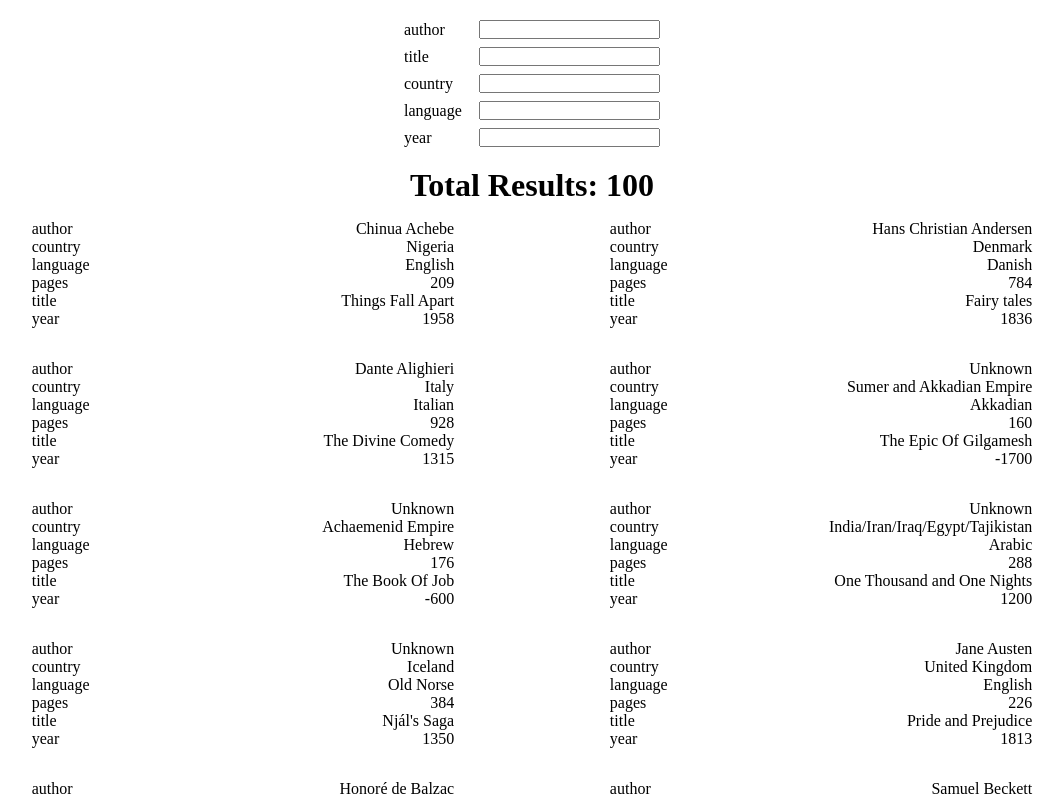
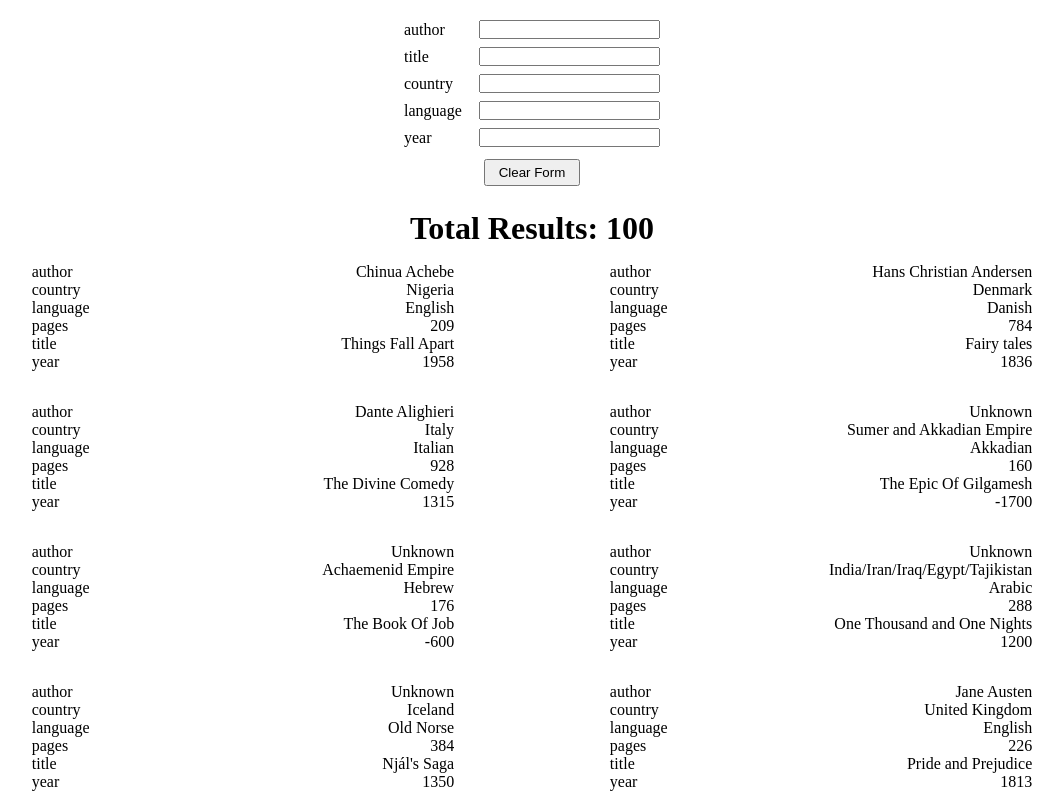
Before and after one commit to derrickholleman/books-filter-challenge, a React (Create React App) app: page / in a window 1280 px wide. Shown: the top 798 px of the page, without its empty margins (108-1172 px from the left). Built offline with nearby package versions, Linux system fonts and the light colour scheme.

Commit message:
added clear form button

```diff
--- a/src/App.css
+++ b/src/App.css
@@ -10,9 +10,7 @@ h1 {
 .books {
   display: flex;
   flex-wrap: wrap;
-  align-items: center;
   justify-content: space-evenly;
-  margin: 0 auto;
 }
 
 .book {
@@ -37,6 +35,13 @@ h1 {
   align-items: center;
 }
 
+.clear-form-btn {
+  margin: .5rem auto;
+  padding: .25rem .5rem;
+  width: 6rem;
+  cursor: pointer;
+}
+
 label {
   min-width: 75px;
 }
--- a/src/SearchForm.jsx
+++ b/src/SearchForm.jsx
@@ -33,6 +33,14 @@ const SearchForm = ({
 
   const handleYearChange = (e) => {
     setYearSearchText(e.target.value);
+  };
+
+  const handleClearForm = () => {
+    setAuthorSearchText("");
+    setTitleSearchText("");
+    setCountrySearchText("");
+    setLanguageSearchText("");
+    setYearSearchText("");
   };
 
   useEffect(() => {
@@ -114,6 +122,9 @@ const SearchForm = ({
         <label htmlFor="year">year</label>
         <input type="text" value={yearSearchText} onChange={handleYearChange} />
       </div>
+      <button className="clear-form-btn" onClick={handleClearForm}>
+        Clear Form
+      </button>
     </div>
   );
 };
```
